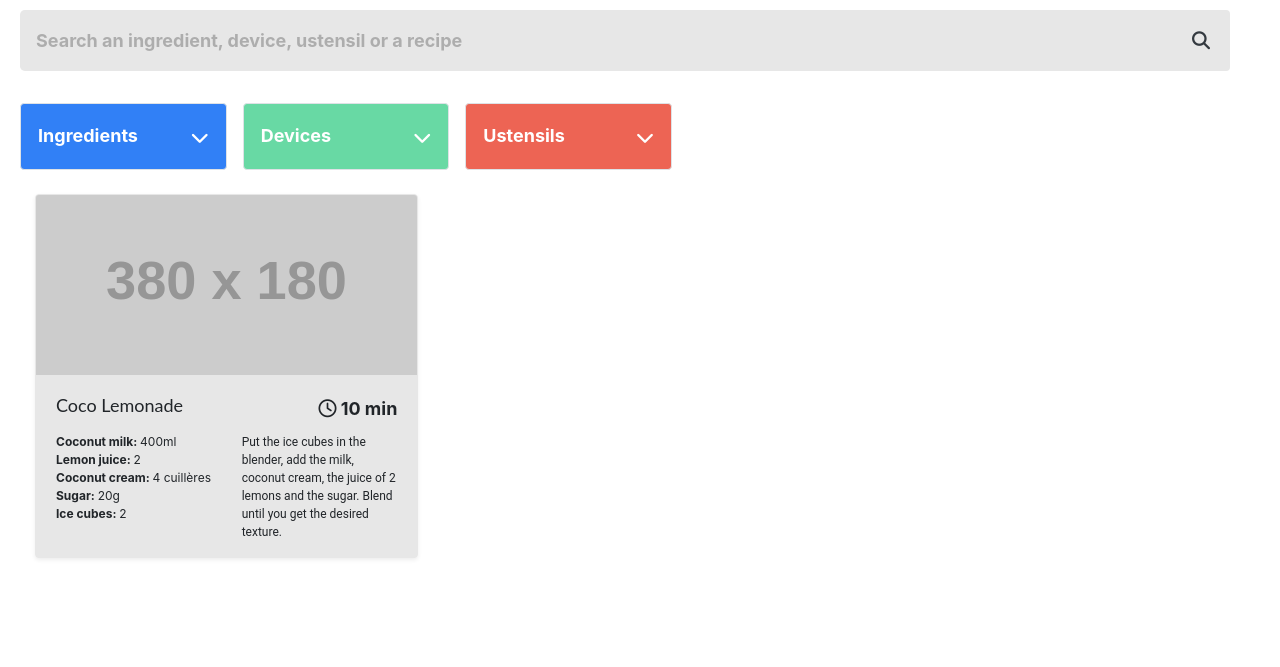
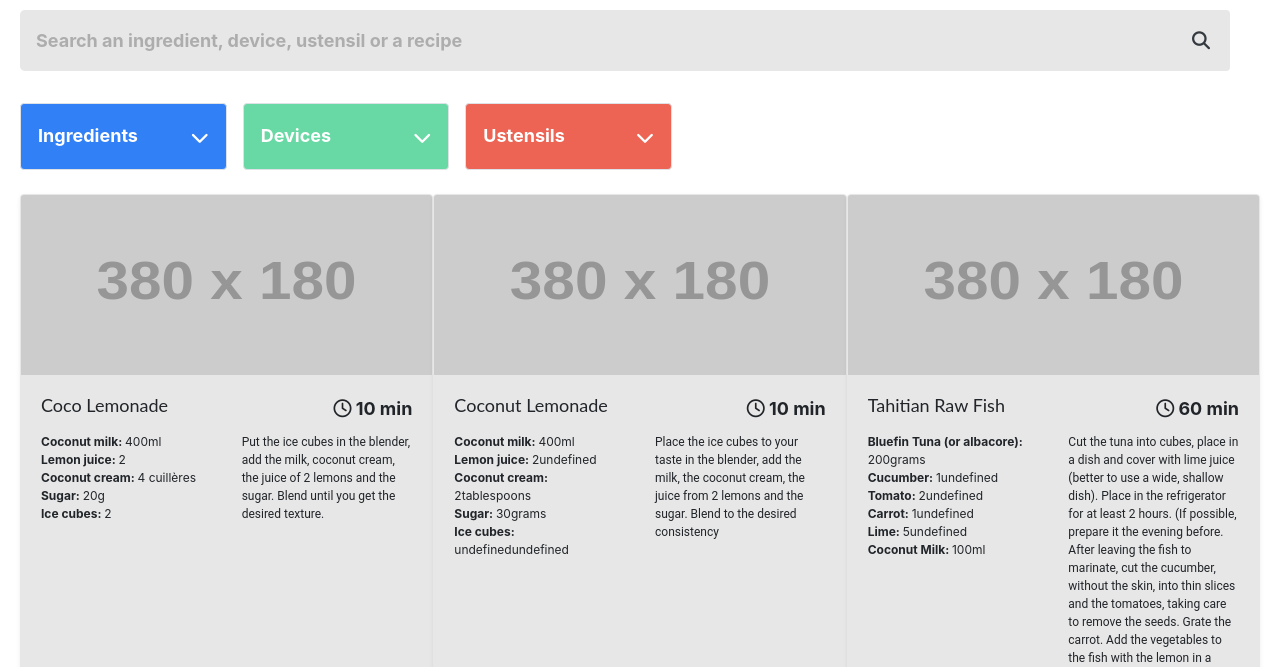
Before and after one commit to Hugolainen/Les-petits-plats, a website: page index.html in a window 1280 px wide. Shown: the part 133-800 px from the top of the page. Drawn offline with nearby package versions, Linux system fonts and the light colour scheme; placeholder pictures from the web are drawn by us.

Commit message:
Added the recipeCard generation /!\ It still needs some work

```diff
--- a/ajaxScript.js
+++ b/ajaxScript.js
@@ -30,6 +30,8 @@ getAsync().then((data) =>
     addEvent_onClick_activeTags(ingredientsTags.tagList, ingredientsList, activeTagList, "ingredients");
     addEvent_onClick_activeTags(devicesTags.tagList, devicesList, activeTagList, "devices");
     addEvent_onClick_activeTags(ustensilsTags.tagList, ustensilsList, activeTagList, "ustensils");
+
+    generateRecipeCardGallery(recipeGallery, recipeStructure);
   });
 
 // Extract, standarize and initialize the list for each tag type
--- a/index.html
+++ b/index.html
@@ -92,9 +92,8 @@
       </div>
 
       <!-- RecipeCard gallery -->
-      <div class="row mb-5">
-        <div class="col-12 col-lg-4">
-          <div class="card border-light shadow-sm bg-light">
+      <div id="recipeGallery" class="row mb-5">
+        <div class="col-12 col-lg-4 p-0 card border-light shadow-sm bg-light">
           <img src="https://via.placeholder.com/380x180.png" class="bd-placeholder-img card-img-top" alt="Placeholder image" height="180">
           <div class="card-body pb-0">
             <div class="row">
@@ -124,7 +123,6 @@
         </div>
       </div>
     </div>
-    </div>
 
     <!-- jQuery first, then Popper.js, then Bootstrap JS -->
     <script src="https://code.jquery.com/jquery-3.3.1.slim.min.js" integrity="sha384-q8i/X+965DzO0rT7abK41JStQIAqVgRVzpbzo5smXKp4YfRvH+8abtTE1Pi6jizo" crossorigin="anonymous"></script>
--- a/recipeCards.js
+++ b/recipeCards.js
@@ -0,0 +1,106 @@
+var recipeGallery = $("#recipeGallery");
+
+// RecipeCard gallery element generation
+function generateRecipeCardGallery(galleryElement, recipeList){
+    for(let i=0; i<recipeList.length;i++){
+        galleryElement.append(generateCard(recipeList[i]));
+    }
+}
+
+function generateCard(recipe){
+    var card = $("<div> </div>");
+    card.addClass("col-12 col-lg-4 p-0 card border-light shadow-sm bg-light");
+
+    // Placeholder image
+    var image=$("<img src=\"https://via.placeholder.com/380x180.png\" class=\"bd-placeholder-img card-img-top\" alt=\"Placeholder image\" height=\"180\">");
+
+    // Card-body
+    var cardBody =  $("<div> </div>");
+    cardBody.addClass("card-body pb-0");
+
+
+    // -- row1
+    var row1=$("<div> </div>");
+    row1.addClass("row")
+
+    // -- -- title
+    var col11=$("<div> </div>");
+    col11.addClass("col")
+    var header = $("<h2></h2>").text(recipe.name);
+    col11.append(header);
+
+    // -- -- time
+    var col12=$("<div> </div>");
+    col12.addClass("col")
+    var time = $("<span> </span>").html("<i class=\"far fa-clock\"></i> " + recipe.time + " min");
+    time.addClass("font-weight-bold d-block text-right");
+    col12.append(time);
+
+    row1.append(col11);
+    row1.append(col12);
+    cardBody.append(row1);
+
+    // -- row2
+    var row2=$("<div> </div>");
+    row2.addClass("row")
+
+    // -- -- Ingredients
+    var col21=$("<ul> </ul>");
+    col21.addClass("col list-unstyled cardFontSize");
+    for(let i=0; i<recipe.ingredients.length; i++){
+        let newIngredient = $("<li> </li>").html("<strong>" + recipe.ingredients[i].ingredient + ": </strong>" + recipe.ingredients[i].quantity + recipe.ingredients[i].unit);
+        col21.append(newIngredient);
+    }
+
+    // -- -- Description
+    var col22=$("<div> </div>");
+    col22.addClass("col")
+    var desc = $("<p> </p>").text(recipe.description);
+    desc.addClass("robotoFont cardFontSize");
+    col22.append(desc);
+
+    row2.append(col21);
+    row2.append(col22);
+    cardBody.append(row2);
+
+
+    card.append(image);
+    card.append(cardBody);
+
+    return card;
+}
+
+
+
+
+///////// HTML code for a recipeCard in the gallery
+/*
+    <div class="col-12 col-lg-4 p-0 card border-light shadow-sm bg-light">
+        <img src="https://via.placeholder.com/380x180.png" class="bd-placeholder-img card-img-top" alt="Placeholder image" height="180">
+        <div class="card-body pb-0">
+            <div class="row">
+                <div class="col">
+                    <h2> Coco Lemonade </h2>
+                </div>
+
+                <div class="col">
+                    <span class="font-weight-bold d-block text-right"> <i class="far fa-clock"></i> 10 min </span>
+                </div>
+            </div>
+
+            <div class="row">
+                <ul class="col list-unstyled cardFontSize">
+                    <li> <strong> Coconut milk: </strong> 400ml </li>
+                    <li> <strong> Lemon juice: </strong> 2 </li>
+                    <li> <strong> Coconut cream: </strong> 4 cuillères </li>
+                    <li> <strong> Sugar: </strong> 20g </li>
+                    <li> <strong> Ice cubes: </strong> 2 </li>
+                </ul>
+
+                <div class="col">
+                    <p class="robotoFont cardFontSize"> Put the ice cubes in the blender, add the milk, coconut cream, the juice of 2 lemons and the sugar. Blend until you get the desired texture. </p>
+                </div>
+            </div>
+        </div>
+    </div>
+*/
```
Also changed, not shown: recipes.json. Lines whose indentation alone changed are shown as unchanged.
